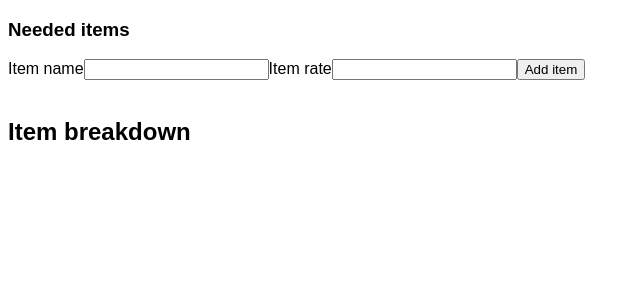
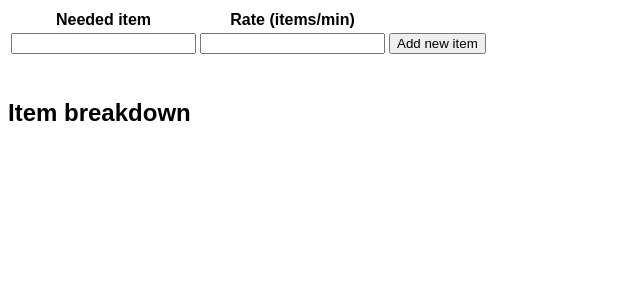
Before and after one commit to PseudoLW/plws-factorio-calculator, a Preact app: page / in a window 1280 px wide. Shown: the top 300 px of the page, without its empty margins (0-640 px from the left). Built offline with nearby package versions, Linux system fonts and the light colour scheme.

Commit message:
make needed items the table

```diff
--- a/src/components/needed-items.tsx
+++ b/src/components/needed-items.tsx
@@ -1,7 +1,7 @@
 import { useContext } from "preact/hooks";
 import { FactorioDataContext } from "../contexts/factorio-data";
+import { ItemAndRateInternal } from "../core/app-state";
 import { NewItemPrompt } from "./new-item-box";
-import { ItemAndRateInternal, ItemAndRateView } from "../core/app-state";
 
 type NeededItemEntryProps = {
   itemId: number;
@@ -11,13 +11,13 @@ type NeededItemEntryProps = {
 function NeededItemEntry({ itemId, rate, onDelete }: NeededItemEntryProps) {
   const { items } = useContext(FactorioDataContext);
 
-  return <li>
-    <div>
-      <strong>{items[itemId].name}</strong> {rate} items/min
-    </div>
-    <button>Set rate</button>
-    <button onClick={() => onDelete(itemId)}>Delete</button>
-  </li>;
+  return <tr>
+    <td><strong>{items[itemId].name}</strong></td>
+    <td>{rate}</td>
+    <td>
+      <button onClick={() => onDelete(itemId)}>Delete</button>
+    </td>
+  </tr>;
 }
 
 type NeededItemListProps = {
@@ -27,11 +27,19 @@ type NeededItemListProps = {
 };
 export function NeededItemList({ needed, onNewEntry, onDelete }: NeededItemListProps) {
   const addedItems = new Set(needed.map(s => s.itemId)) as ReadonlySet<number>;
-  return <>
-    <h3>Needed items</h3>
-    <NewItemPrompt {...{ onNewEntry, addedItems }} />
-    <ul>
+  return <table>
+    <thead>
+      <tr>
+        <th>Needed item</th>
+        <th>Rate (items/min)</th>
+        <th></th>
+      </tr>
+    </thead>
+    <tbody>
       {needed.map((item) => <NeededItemEntry key={item.itemId} onDelete={onDelete} {...item} />)}
-    </ul>
-  </>;
+    </tbody>
+    <tfoot>
+      <NewItemPrompt {...{ onNewEntry, addedItems }} />
+    </tfoot>
+  </table >;
 }
--- a/src/components/new-item-box.tsx
+++ b/src/components/new-item-box.tsx
@@ -15,7 +15,7 @@ function StatusMessage({ message, changeFactor }: StatusMessageProps) {
     return () => clearTimeout(timer);
   }, [changeFactor]);
 
-  return <div>{displayedMessage}</div>;
+  return <td colspan={3}>{displayedMessage}</td>;
 };
 
 export type NewItemPromptProps = {
@@ -69,22 +69,31 @@ export function NewItemPrompt({ onNewEntry, addedItems }: NewItemPromptProps) {
     rateFieldRef.current.value = '';
     onNewEntry(id, rate);
   };
-  return <div>
-    <datalist id={itemListId}>
-      {data.items.map((item, id) => <option value={item.name} key={id} />)}
-    </datalist>
+  return <>
+    <tr>
+      <datalist id={itemListId}>{
+        data.items
+          .filter(({ id }) => (!addedItems.has(id)))
+          .map((item) => <option value={item.name} key={item.id} />)
+      }</datalist>
 
-    <label htmlFor={itemNameId}>Item name</label>
+      <td>
         <input
           id={itemNameId} ref={nameFieldRef}
           type="text" list={itemListId} />
-    <label htmlFor={itemRateId}>Item rate</label>
-
+      </td>
+      <td>
         <input
           id={itemRateId} ref={rateFieldRef}
           type="text" />
+      </td>
 
-    <button onClick={onClickHandler}>Add item</button>
+      <td>
+        <button onClick={onClickHandler}>Add new item</button>
+      </td>
+    </tr>
+    <tr>
       <StatusMessage message={statusMessage} changeFactor={changeFactor} />
-  </div>;
+    </tr>
+  </>;
 }
--- a/src/components/util.tsx
+++ /dev/null
@@ -1,5 +0,0 @@
-import type { Dispatch, StateUpdater } from "preact/hooks";
-
-export function wrapOnInput(fn: Dispatch<StateUpdater<string>>) {
-  return (e: Event) => fn((e.target as HTMLInputElement).value);
-}
--- a/src/data/factorio-data.ts
+++ b/src/data/factorio-data.ts
@@ -23,17 +23,20 @@ type MutableFactorioData = {
         machines: MachineId[];
         time: number;
         canTakeProductivityModules: boolean; // All false for now
+        id: number;
     }[];
     items: {
         name: string;
         recipesProducingThis: RecipeId[];
         recipesConsumingThis: RecipeId[];
+        id: number;
     }[];
     machines: {
         name: string;
         speed: { base: number; perQuality: number; };
         energy: Energy;
         moduleSlots: number;
+        id: number;
     }[];
     nameToIds: {
         items: Record<string, ItemId>;
@@ -71,7 +74,8 @@ export function initializeData() {
         products: products.map(({ item, amount }) => ({ item: itemIds[item], amount })),
         machines: toUniqueArray(categories.flatMap(category => machinesPerCategory[category])),
         time,
-        canTakeProductivityModules: false
+        canTakeProductivityModules: false,
+        id: index
     }));
     const recipeIds = createInverseMapping(recipes.map(({ name }) => name));
     const items = itemNames.map((name, index) => ({
@@ -81,15 +85,16 @@ export function initializeData() {
             .map(({ name }) => recipeIds[name]),
         recipesConsumingThis: recipes
             .filter(({ ingredients }) => ingredients.some(({ item }) => item === index))
-            .map(({ name }) => recipeIds[name])
-
+            .map(({ name }) => recipeIds[name]),
+        id: index
     }));
 
-    const machines = rawData.factories.map(({ name, speed, energy, moduleSlots }) => ({
+    const machines = rawData.factories.map(({ name, speed, energy, moduleSlots }, index) => ({
         name,
         speed,
         energy,
-        moduleSlots
+        moduleSlots,
+        id: index
     }));
 
     const nameToIds = {
```
Lines whose indentation alone changed are shown as unchanged.
